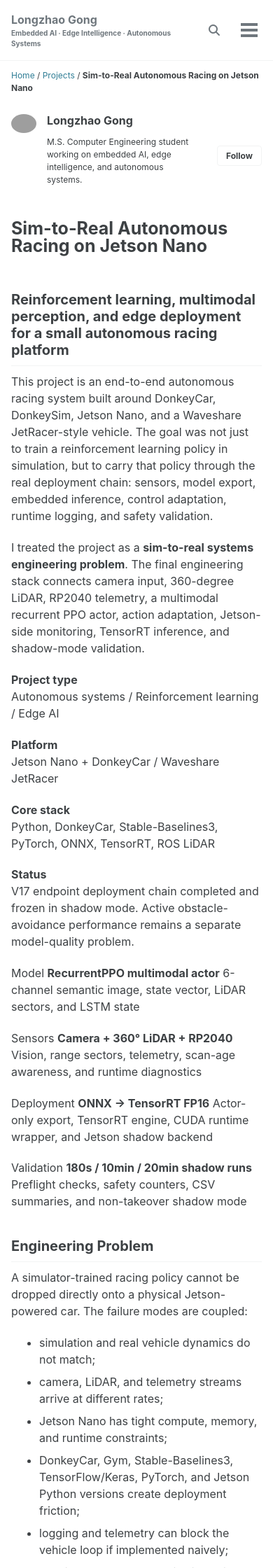
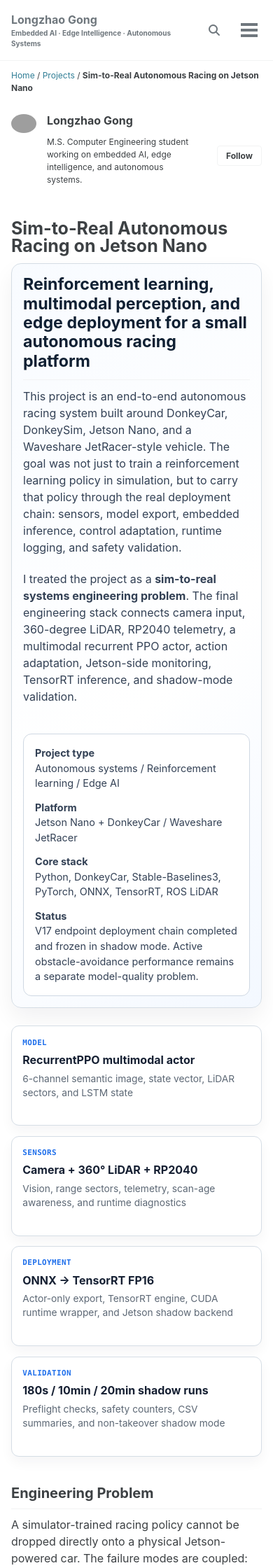
Before and after one commit to Gonglz/gonglz.github.io, a Jekyll site: the page built from _projects/donkeycar-rl-racing.md, in a window 390 px wide. Shown: the top 2240 px of the page at 70% size. Built offline with Jekyll 4.4.1, drawn with Linux system fonts in a browser that asks for light colours; cached includes are drawn as plain includes; grey boxes are pictures that could not be loaded.

Commit message:
Add case study styling for DonkeyCar project page

```diff
--- a/assets/css/main.scss
+++ b/assets/css/main.scss
@@ -68,6 +68,173 @@ search: false
   background: #f6f8fa;
   color: #1f2937;
   font-size: 0.78rem;
+}
+
+.case-study-hero {
+  display: grid;
+  grid-template-columns: minmax(0, 1.7fr) minmax(17rem, 0.8fr);
+  gap: 1.25rem;
+  margin: 0 0 1.6rem;
+  padding: 1.4rem;
+  border: 1px solid #d5dde5;
+  border-radius: 14px;
+  background: linear-gradient(135deg, #f8fbff 0%, #ffffff 58%, #f3f8ff 100%);
+  box-shadow: 0 0.9rem 2rem rgba(15, 23, 42, 0.06);
+}
+
+.case-study-hero h2 {
+  margin-top: 0;
+  color: #102033;
+  font-size: clamp(1.45rem, 2vw, 2.05rem);
+  line-height: 1.18;
+}
+
+.case-study-hero p {
+  max-width: 48rem;
+  color: #334155;
+  font-size: 1rem;
+}
+
+.case-study-hero__panel {
+  align-self: stretch;
+  padding: 1rem;
+  border: 1px solid #cfd8e3;
+  border-radius: 12px;
+  background: #ffffff;
+}
+
+.case-study-hero__panel p {
+  margin: 0 0 0.8rem;
+  font-size: 0.9rem;
+}
+
+.case-study-hero__panel p:last-child {
+  margin-bottom: 0;
+}
+
+.metric-grid {
+  display: grid;
+  grid-template-columns: repeat(auto-fit, minmax(13.5rem, 1fr));
+  gap: 0.9rem;
+  margin: 1.25rem 0 2rem;
+}
+
+.metric-card {
+  padding: 0.95rem;
+  border: 1px solid #d5dde5;
+  border-radius: 11px;
+  background: #ffffff;
+  box-shadow: 0 0.5rem 1.1rem rgba(15, 23, 42, 0.045);
+}
+
+.metric-card__label {
+  display: block;
+  margin-bottom: 0.25rem;
+  color: #1f6feb;
+  font-family: "SFMono-Regular", Consolas, "Liberation Mono", monospace;
+  font-size: 0.68rem;
+  font-weight: 700;
+  letter-spacing: 0.04em;
+  text-transform: uppercase;
+}
+
+.metric-card strong {
+  display: block;
+  margin-bottom: 0.35rem;
+  color: #162033;
+  font-size: 1rem;
+}
+
+.metric-card span:last-child {
+  display: block;
+  color: #5d6875;
+  font-size: 0.86rem;
+  line-height: 1.45;
+}
+
+.architecture-flow {
+  display: grid;
+  grid-template-columns: repeat(5, minmax(0, 1fr));
+  gap: 0.7rem;
+  margin: 1rem 0 1.4rem;
+}
+
+.architecture-flow > div {
+  position: relative;
+  min-height: 6rem;
+  padding: 0.8rem;
+  border: 1px solid #cfd8e3;
+  border-radius: 10px;
+  background: #ffffff;
+  color: #172033;
+  font-size: 0.9rem;
+  box-shadow: 0 0.5rem 1.1rem rgba(15, 23, 42, 0.045);
+}
+
+.architecture-flow > div:not(:last-child)::after {
+  content: "→";
+  position: absolute;
+  top: 50%;
+  right: -0.6rem;
+  z-index: 2;
+  width: 1.1rem;
+  height: 1.1rem;
+  border-radius: 999px;
+  background: #1f6feb;
+  color: #ffffff;
+  font-size: 0.75rem;
+  line-height: 1.1rem;
+  text-align: center;
+  transform: translateY(-50%);
+}
+
+.architecture-flow span {
+  color: #64748b;
+  font-size: 0.78rem;
+}
+
+.contribution-grid {
+  display: grid;
+  grid-template-columns: repeat(auto-fit, minmax(18rem, 1fr));
+  gap: 0.9rem;
+  margin: 1rem 0 1.8rem;
+}
+
+.contribution-grid > div {
+  padding: 0.95rem;
+  border: 1px solid #d5dde5;
+  border-left: 4px solid #16a085;
+  border-radius: 9px;
+  background: #ffffff;
+}
+
+.contribution-grid h3 {
+  margin-top: 0;
+  font-size: 1rem;
+}
+
+.contribution-grid p {
+  margin-bottom: 0;
+  color: #445062;
+  font-size: 0.9rem;
+}
+
+.limitation-box {
+  margin: 1.6rem 0;
+  padding: 1rem 1.05rem;
+  border: 1px solid #f0c36d;
+  border-left: 5px solid #d97706;
+  border-radius: 10px;
+  background: #fff8ea;
+}
+
+.limitation-box h3 {
+  margin-top: 0;
+  color: #7c3f00;
+}
+
+.limitation-box p:last-child {
+  margin-bottom: 0;
 }
 
 .project-timeline {
@@ -256,6 +423,22 @@ search: false
 }
 
 @media screen and (max-width: 900px) {
+  .case-study-hero {
+    grid-template-columns: 1fr;
+    padding: 1rem;
+  }
+
+  .architecture-flow {
+    grid-template-columns: 1fr;
+  }
+
+  .architecture-flow > div:not(:last-child)::after {
+    top: auto;
+    right: 50%;
+    bottom: -0.6rem;
+    transform: translateX(50%) rotate(90deg);
+  }
+
   .project-timeline {
     margin-left: 0;
     margin-right: 0;
```
